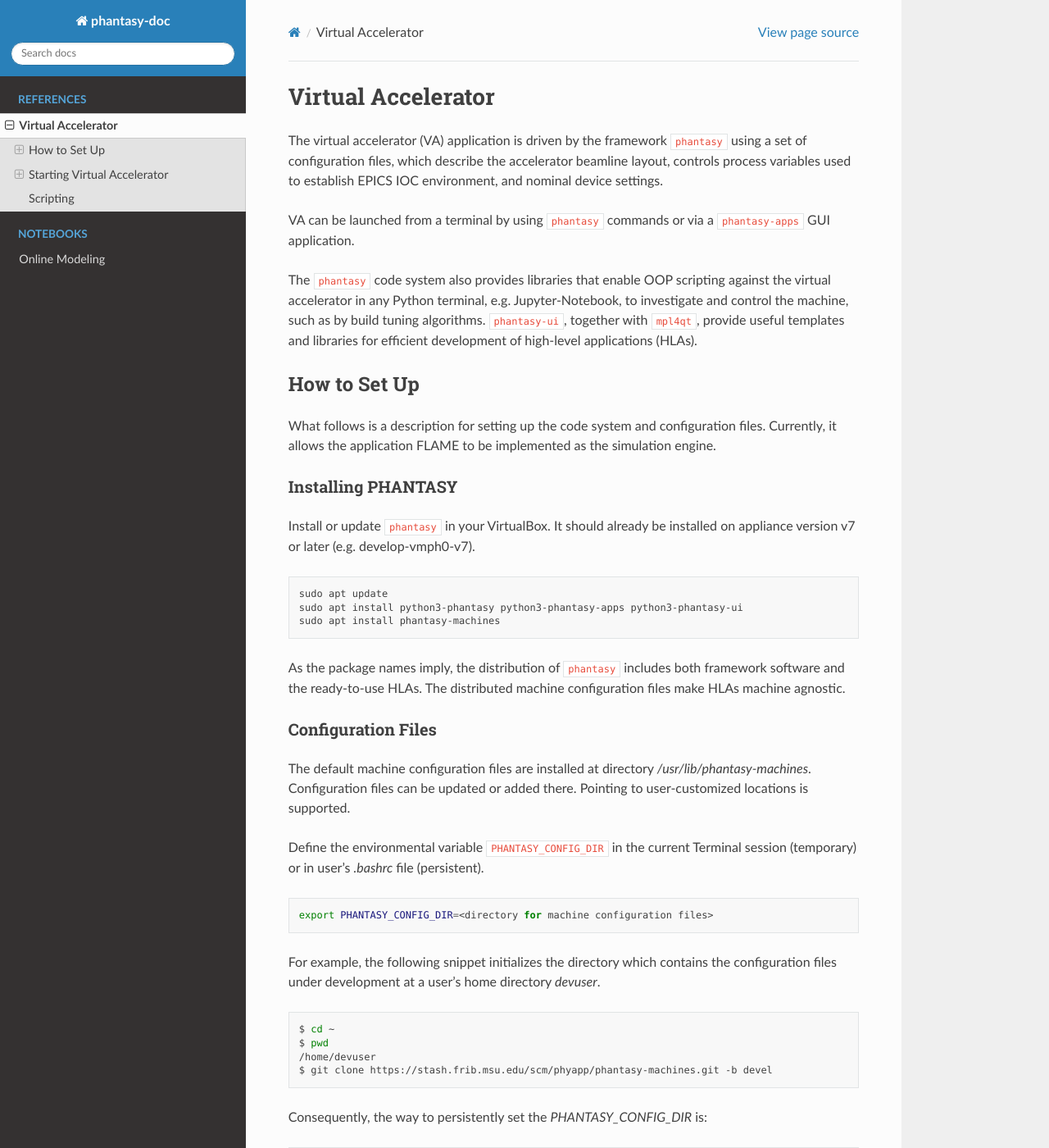
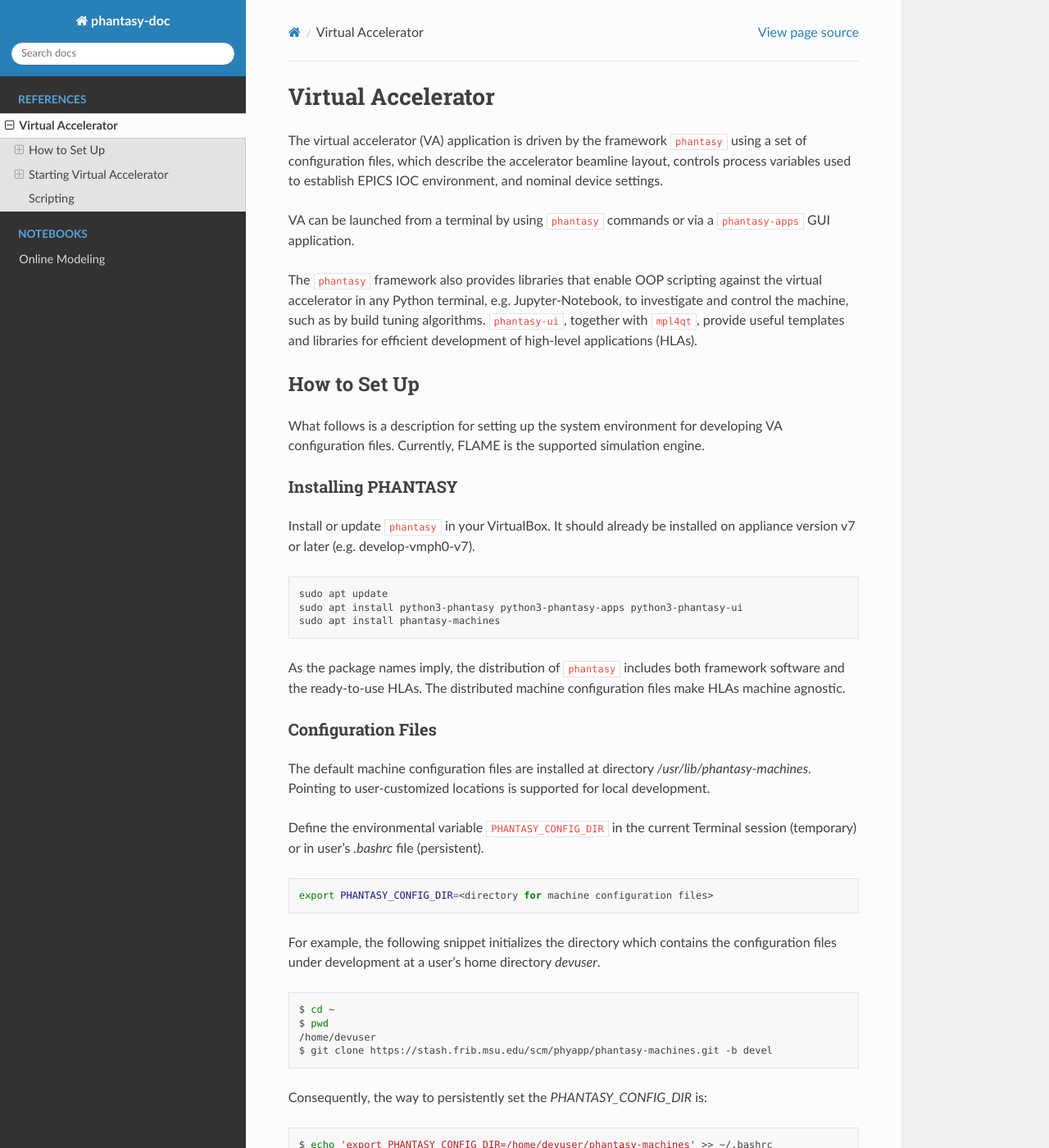
Before and after one commit to archman/phantasy-doc, a Sphinx documentation site: the page built from source/va.rst, in a window 1280 px wide and 1400 px high. Shown: the whole window at 82% size. Built offline with Sphinx 7.4.7 and the Read the Docs theme 2.0.0, drawn with Linux system fonts in a browser that asks for light colours.

Commit message:
REF: Update va page.

```diff
--- a/source/va.rst
+++ b/source/va.rst
@@ -8,7 +8,7 @@
 
 VA can be launched from a terminal by using ``phantasy`` commands or via a ``phantasy-apps`` GUI application.
 
-The ``phantasy`` code system also provides libraries that enable OOP scripting against the virtual
+The ``phantasy`` framework also provides libraries that enable OOP scripting against the virtual
 accelerator in any Python terminal, e.g. Jupyter-Notebook, to investigate and control the machine, such as by
 build tuning algorithms. ``phantasy-ui``, together with ``mpl4qt``, provide useful templates and
 libraries for efficient development of high-level applications (HLAs).
@@ -16,10 +16,11 @@
 How to Set Up
 -------------
 
-What follows is a description for setting up the code system and configuration files. Currently, it allows the application FLAME to be implemented as the simulation engine.
+What follows is a description for setting up the system environment for developing
+VA configuration files. Currently, FLAME is the supported simulation engine.
 
 Installing PHANTASY
-^^^^^^^^^^^^^^^^
+^^^^^^^^^^^^^^^^^^^
 
 Install or update ``phantasy`` in your VirtualBox. It should already be installed on appliance version v7 or later (e.g. develop-vmph0-v7).
 
@@ -35,7 +36,8 @@
 Configuration Files
 ^^^^^^^^^^^^^^^^^^^
 
-The default machine configuration files are installed at directory  `/usr/lib/phantasy-machines`. Configuration files can be updated or added there. Pointing to user-customized locations is supported.
+The default machine configuration files are installed at directory  `/usr/lib/phantasy-machines`.
+Pointing to user-customized locations is supported for local development.
 
 Define the environmental variable ``PHANTASY_CONFIG_DIR`` in the current Terminal session
 (temporary) or in user's `.bashrc` file (persistent).
@@ -43,7 +45,6 @@
 .. code-block:: bash
 
     export PHANTASY_CONFIG_DIR=<directory for machine configuration files>
-
 
 For example, the following snippet initializes the directory which contains the configuration files
 under development at a user's home directory `devuser`.
@@ -65,7 +66,7 @@
 
 
 Starting Virtual Accelerator
--------------------------
+----------------------------
 
 There are two ways (CLI and GUI) to start the VA. One is using the ``flame-vastart`` tool of ``phantasy``.
 The other is via the ``va_launcher`` HLA of ``phantasy-apps``.
```
